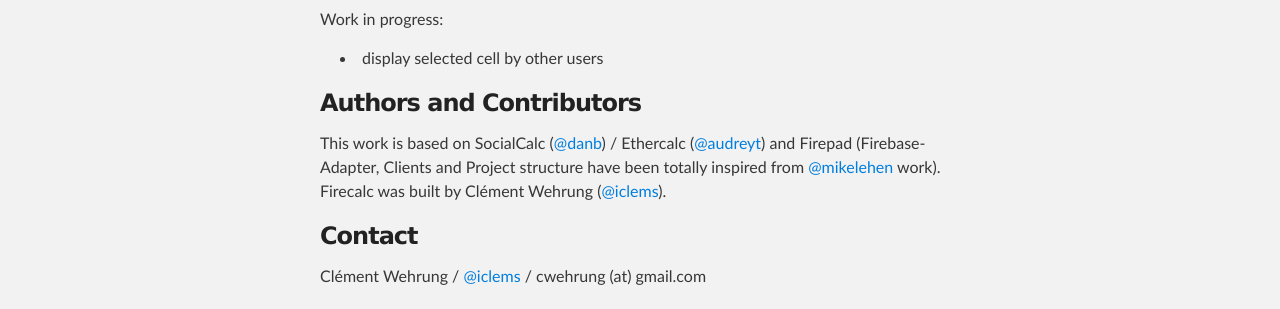
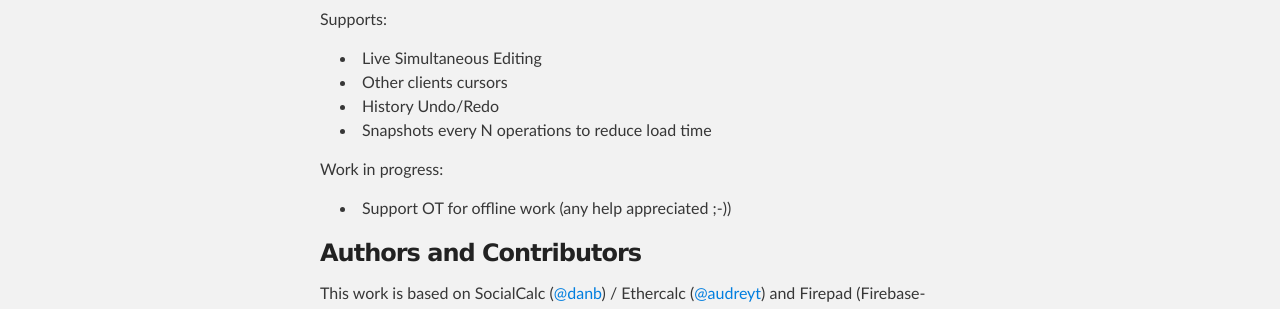
Before and after one commit to iclems/firecalc, a website: page index.html in a window 1280 px wide. Shown: the part 450-759 px from the top of the page. Drawn offline with Linux system fonts and the light colour scheme.

Commit message:
Updated Home

```diff
--- a/index.html
+++ b/index.html
@@ -38,9 +38,17 @@
 
 <h1><a href="examples/demo.html#-J8Zbz0T9FUPKjKvbpen" alt="Try Demo">TRY IT NOW!</a></h1>
 
+<p>Supports:</p>
+<ul>
+<li>Live Simultaneous Editing</li>
+<li>Other clients cursors</li>
+<li>History Undo/Redo</li>
+<li>Snapshots every N operations to reduce load time</li>
+</ul>
+
 <p>Work in progress:</p>
 <ul>
-<li>display selected cell by other users</li>
+<li>Support OT for offline work (any help appreciated ;-))</li>
 </ul>
 
 <h3>
```
